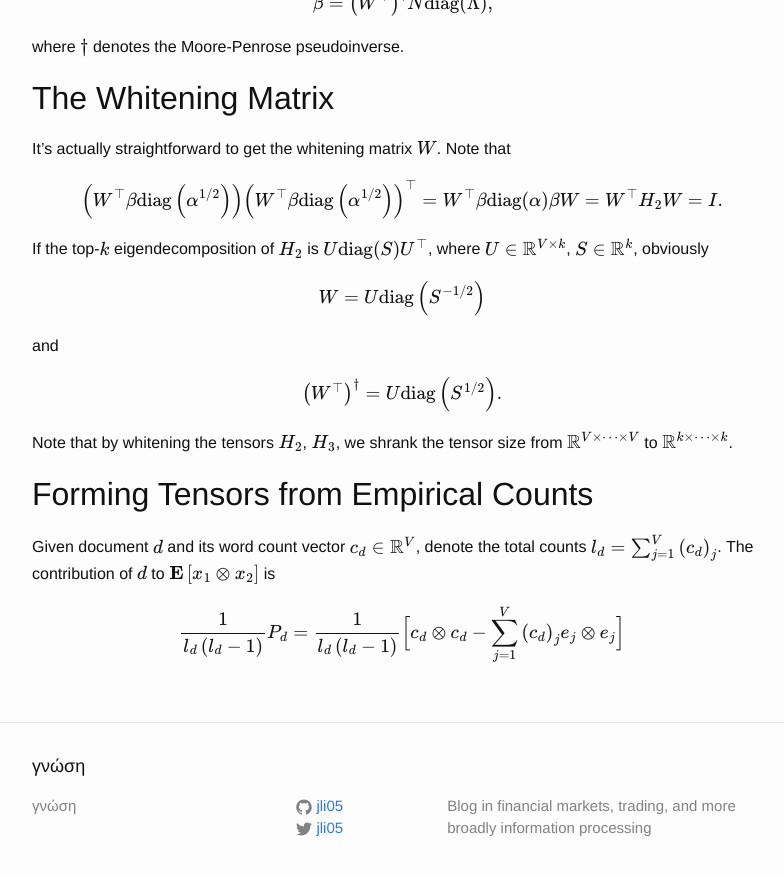
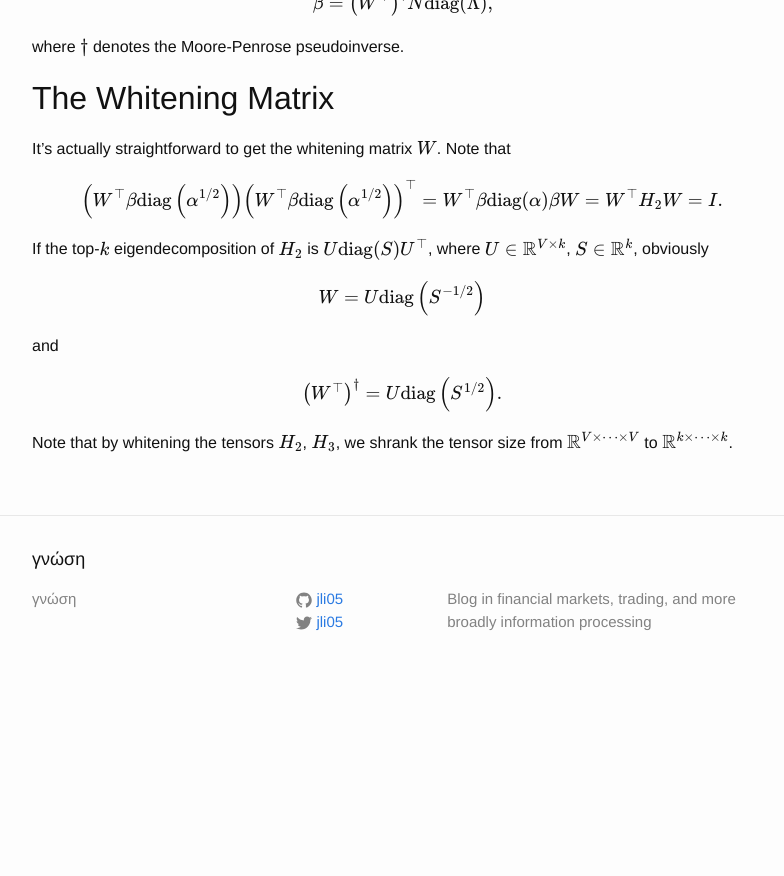
Before and after one commit to jli05/jli05.github.io, a Jekyll site: the page built from _posts/2016-09-20-LDA-for-Topic-Modelling.markdown, in a window 1280 px wide and 900 px high, scrolled down 2241 px. Shown: the top 876 px of the window, without its empty margins (238-1022 px from the left). Built offline with Jekyll 4.4.1, drawn with Linux system fonts in a browser that asks for light colours; formulas are drawn with MathJax 3; after the commit the page ends 2934 px from its top, so only the background shows below that.

Commit message:
remove the section building tensors from empirical counts

```diff
--- a/_posts/2016-09-20-LDA-for-Topic-Modelling.markdown
+++ b/_posts/2016-09-20-LDA-for-Topic-Modelling.markdown
@@ -102,8 +102,3 @@ and
 $$\left(W^{\top}\right)^{\dagger}=U\text{diag}\left(S^{1/2}\right).$$
 
 Note that by whitening the tensors $H_2$, $H_3$, we shrank the tensor size from $\mathbb{R}^{V\times\cdots\times V}$ to $\mathbb{R}^{k\times\cdots\times k}$.
-
-## Forming Tensors from Empirical Counts
-Given document $d$ and its word count vector $c_d\in\mathbb{R}^V$, denote the total counts $l_d=\sum_{j=1}^{V}\left(c_d\right)_j$. The contribution of $d$ to $\mathbf{E}\left[x_1\otimes x_2\right]$ is
-
-$$\frac{1}{l_d\left(l_d-1\right)}P_d=\frac{1}{l_d\left(l_d-1\right)}\Bigl[c_d\otimes c_d-\sum_{j=1}^V\left(c_d\right)_j e_j\otimes e_j\Bigr]$$
```
